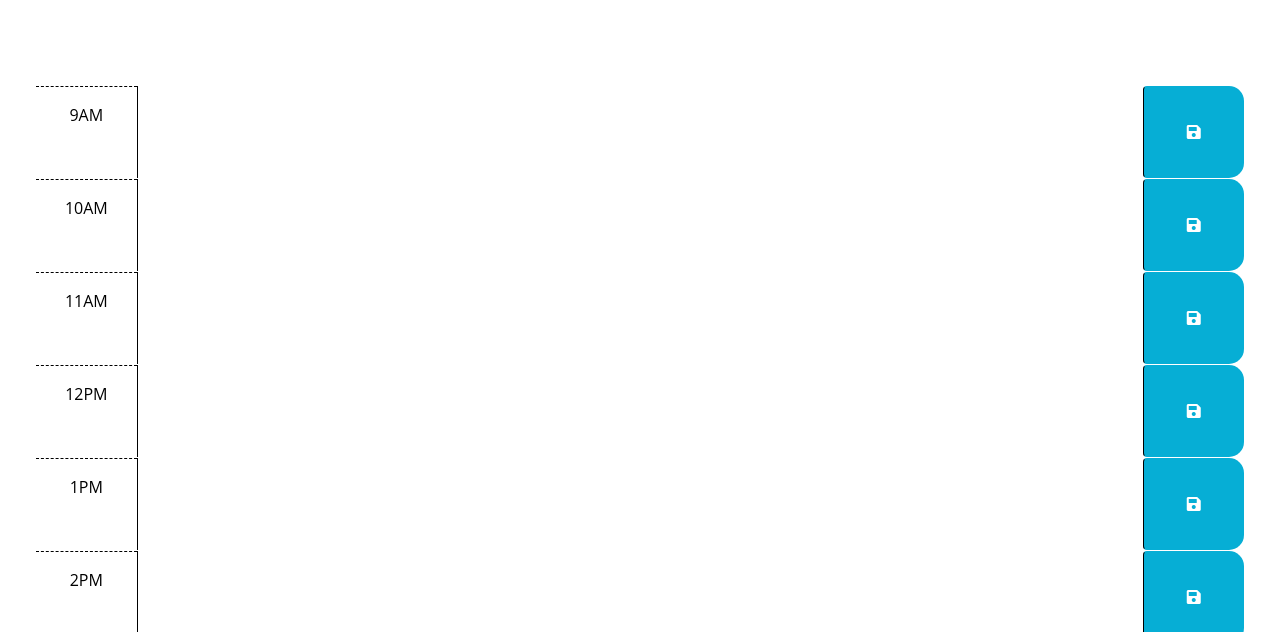
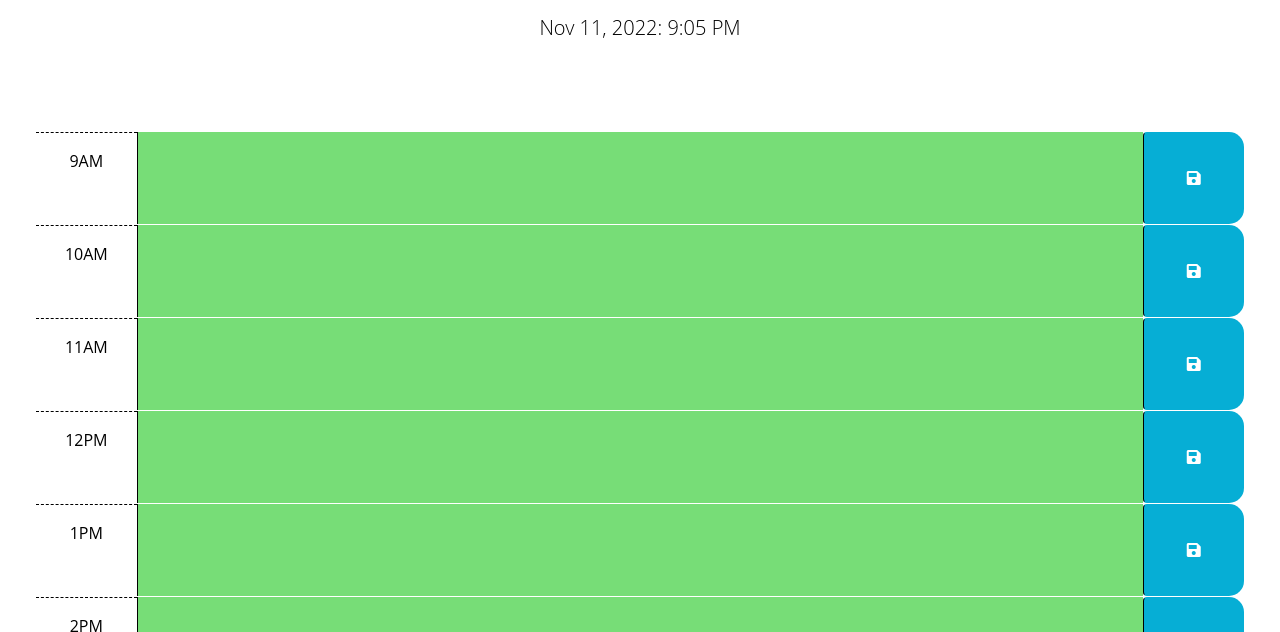
Before and after one commit to calebcarnett/My-Calendar, a plain HTML site: page index.html in a window 1280 px wide. Shown: the part 166-798 px from the top of the page. Drawn offline with nearby package versions, Linux system fonts and the light colour scheme; files that its build step writes are made by us from their sources.

Commit message:
working on file path correction

```diff
--- a/index.html
+++ b/index.html
@@ -21,7 +21,7 @@
       rel="stylesheet"
     />
 
-    <link rel="stylesheet" href="./css/style.css" />
+    <link rel="stylesheet" href="./Assets/css/style.css" />
     <title>Work Day Scheduler</title>
   </head>
 
@@ -129,6 +129,6 @@
     integrity="sha256-iu/zLUB+QgISXBLCW/mcDi/rnf4m4uEDO0wauy76x7U="
     crossorigin="anonymous"></script>
 
-    <script src="./js/script.js"></script>
+    <script src="./Assets/js/script.js"></script>
   </body>
 </html>
```
